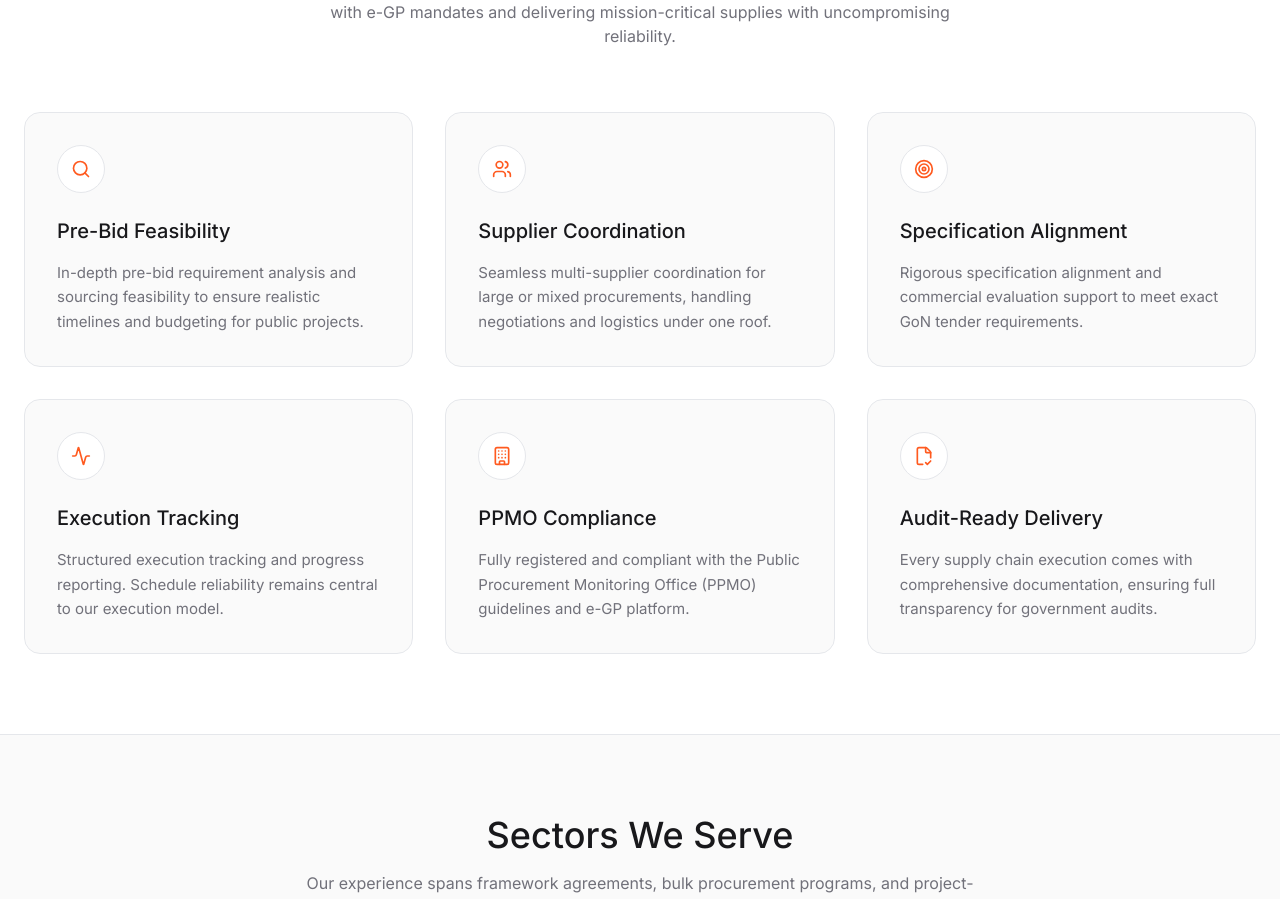
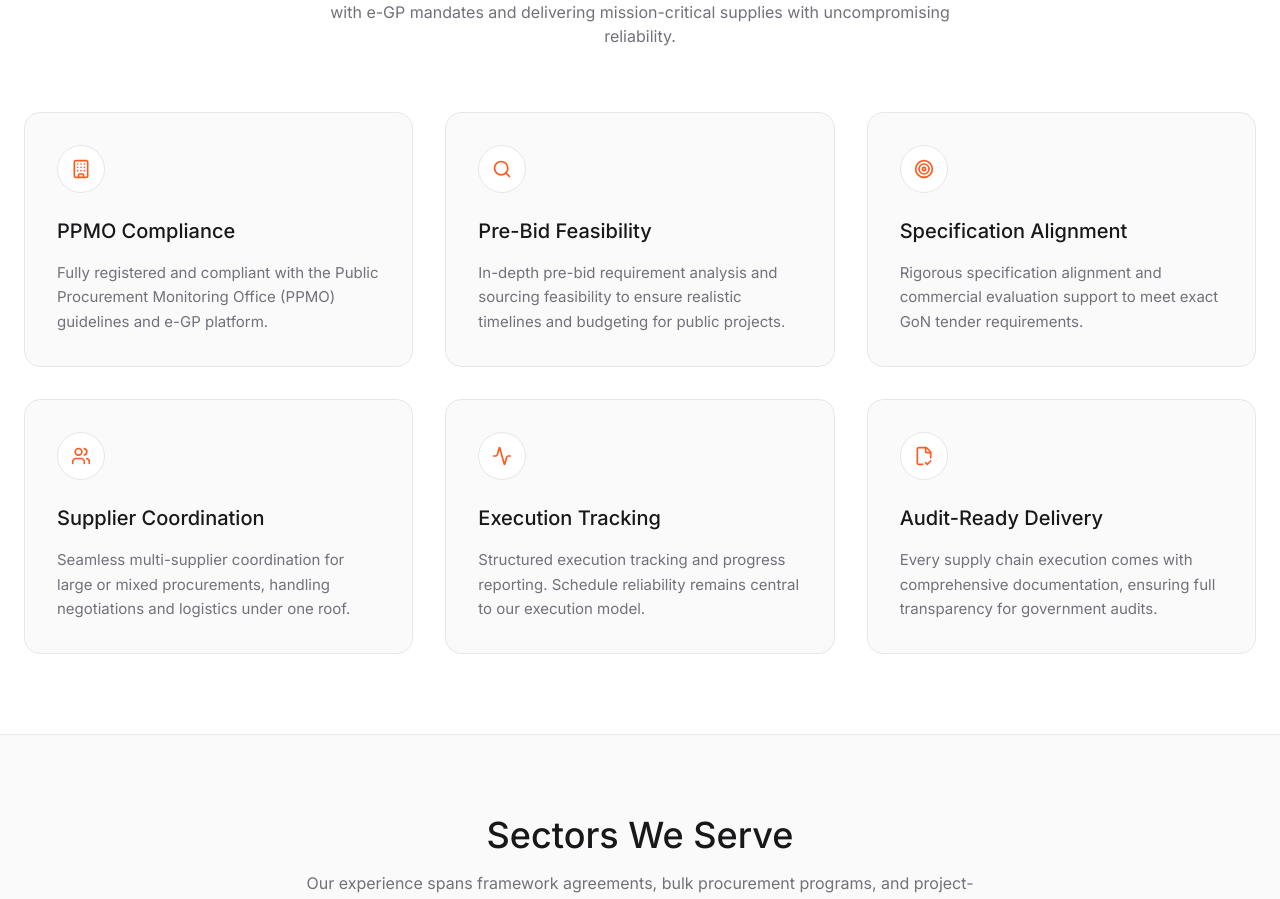
Before and after one commit to rajanthakulla/siddhi-binayak, a Next.js app: page /government-supply in a window 1280 px wide. Shown: the part 848-1747 px from the top of the page. Built offline with nearby package versions, Linux system fonts and the light colour scheme.

Commit message:
Reorder Our Approach to Execution steps in Government Supply page

```diff
--- a/src/app/government-supply/page.tsx
+++ b/src/app/government-supply/page.tsx
@@ -52,9 +52,19 @@ export default function GovernmentSupplyPage() {
           <div className="grid grid-cols-1 md:grid-cols-2 lg:grid-cols-3 gap-8">
             {[
               {
+                icon: <Building className="w-5 h-5" />,
+                title: "PPMO Compliance",
+                desc: "Fully registered and compliant with the Public Procurement Monitoring Office (PPMO) guidelines and e-GP platform."
+              },
+              {
                 icon: <Search className="w-5 h-5" />,
                 title: "Pre-Bid Feasibility",
                 desc: "In-depth pre-bid requirement analysis and sourcing feasibility to ensure realistic timelines and budgeting for public projects."
+              },
+              {
+                icon: <Target className="w-5 h-5" />,
+                title: "Specification Alignment",
+                desc: "Rigorous specification alignment and commercial evaluation support to meet exact GoN tender requirements."
               },
               {
                 icon: <Users className="w-5 h-5" />,
@@ -62,19 +72,9 @@ export default function GovernmentSupplyPage() {
                 desc: "Seamless multi-supplier coordination for large or mixed procurements, handling negotiations and logistics under one roof."
               },
               {
-                icon: <Target className="w-5 h-5" />,
-                title: "Specification Alignment",
-                desc: "Rigorous specification alignment and commercial evaluation support to meet exact GoN tender requirements."
-              },
-              {
                 icon: <Activity className="w-5 h-5" />,
                 title: "Execution Tracking",
                 desc: "Structured execution tracking and progress reporting. Schedule reliability remains central to our execution model."
-              },
-              {
-                icon: <Building className="w-5 h-5" />,
-                title: "PPMO Compliance",
-                desc: "Fully registered and compliant with the Public Procurement Monitoring Office (PPMO) guidelines and e-GP platform."
               },
               {
                 icon: <FileCheck2 className="w-5 h-5" />,
```
